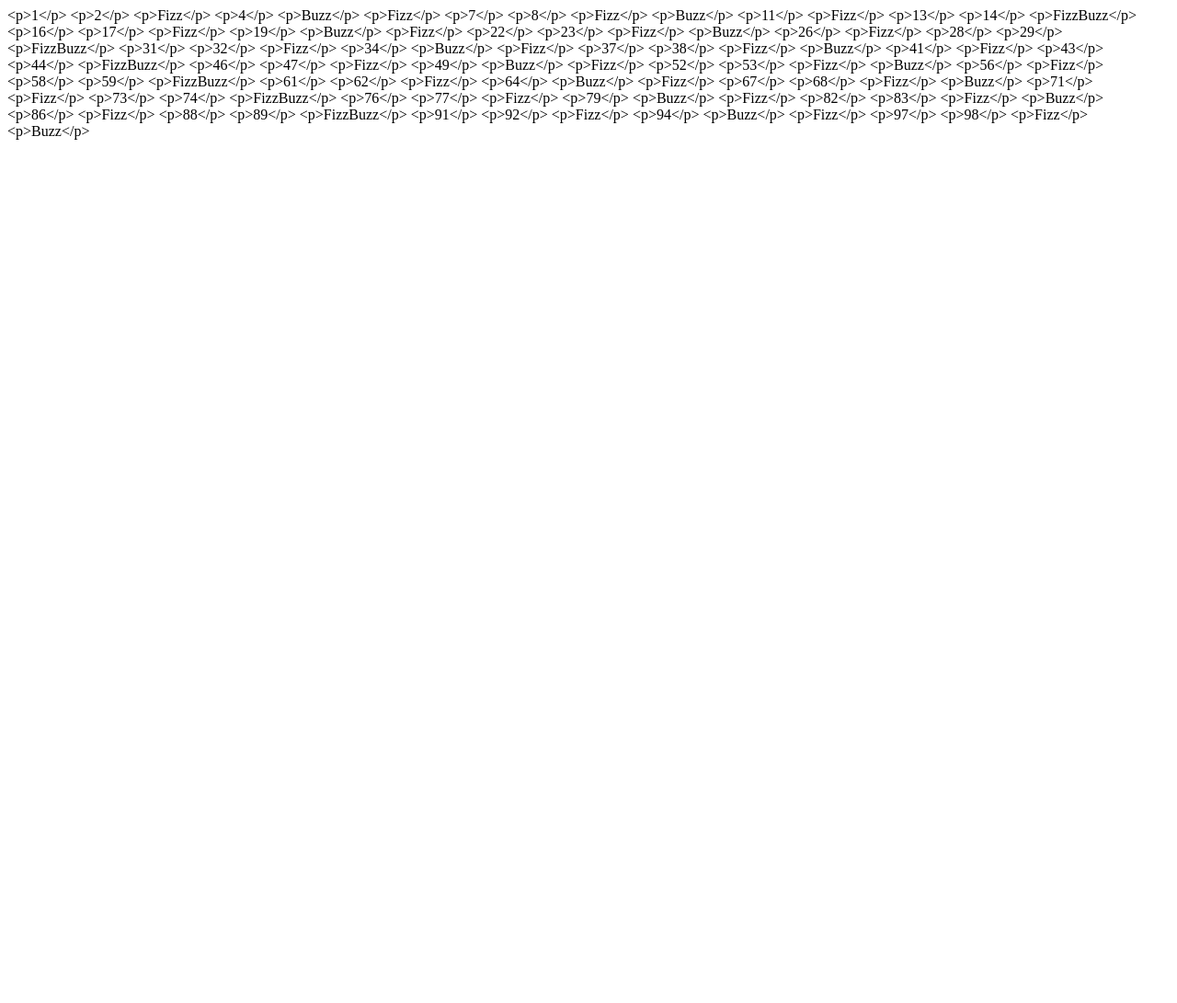
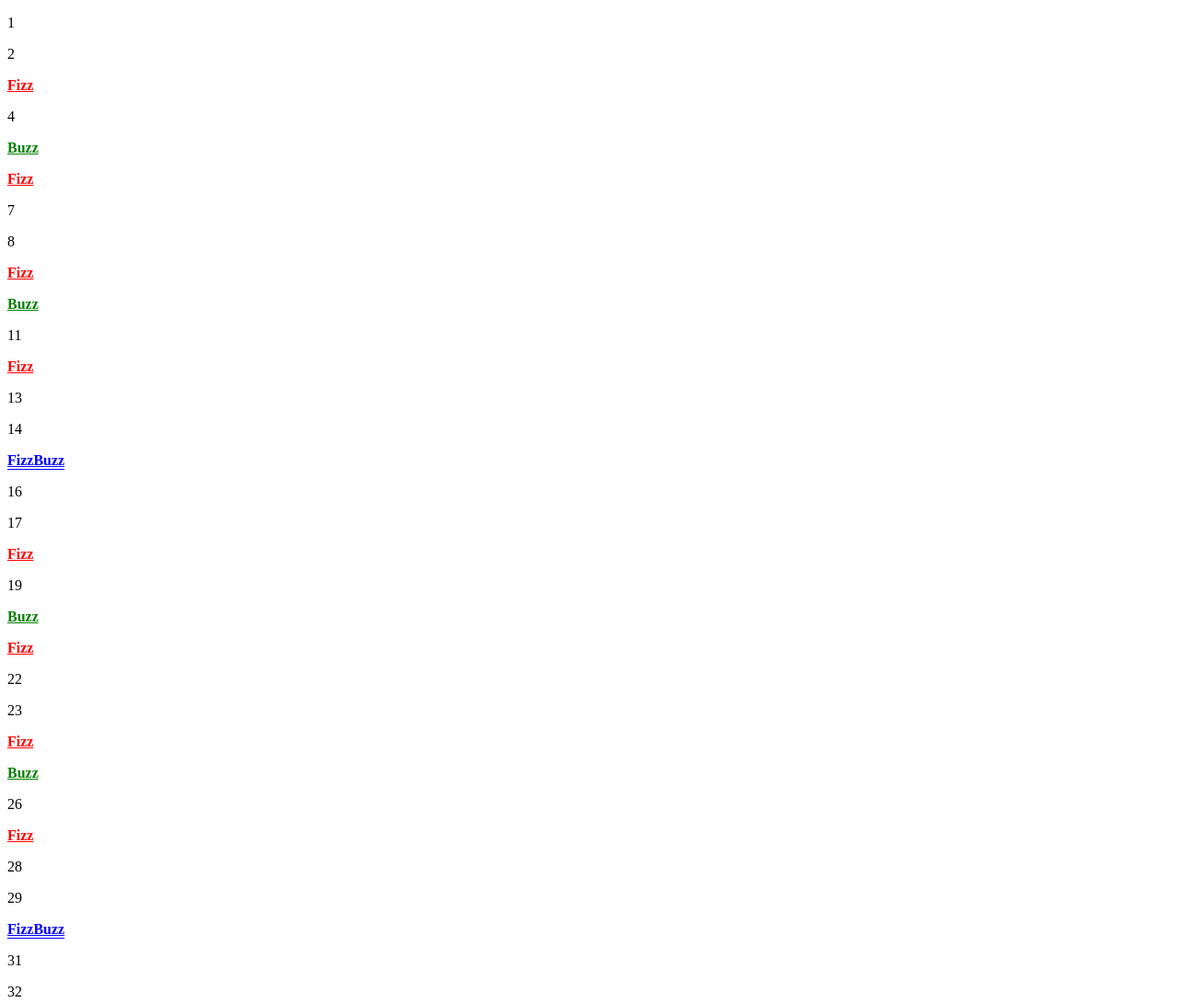
Before and after one commit to AngeloTripodi/js-fizzbuzz, a plain HTML site: page index.html in a window 1280 px wide. Shown: the top 1091 px of the page at 92% size. Before the commit the page ends 800 px from the top, so only its background shows below. Drawn offline with Linux system fonts and the light colour scheme.

Commit message:
Add Bonus 1 and bonus 2

```diff
--- a/css/style.css
+++ b/css/style.css
@@ -0,0 +1,17 @@
+.color-red{
+    color: red;
+    font-weight: bold;
+    text-decoration:underline;
+}
+
+.color-blue{
+    color: blue;
+    font-weight: bold;
+    text-decoration: double underline;
+}
+
+.color-green{
+    color: green;
+    font-weight: bold;
+    text-decoration: underline;
+}
--- a/index.html
+++ b/index.html
@@ -5,9 +5,13 @@
     <meta http-equiv="X-UA-Compatible" content="IE=edge">
     <meta name="viewport" content="width=device-width, initial-scale=1.0">
     <title>FizzBuzz</title>
+    <link rel="stylesheet" href="./css/style.css">
 </head>
 <body>
     <div class="number">
+       <p id="p">
+        ciao
+       </p>
     </div>
 
     <script type="text/javascript" src="./js/script.js"></script>
--- a/js/script.js
+++ b/js/script.js
@@ -1,23 +1,46 @@
+let numberToAppend= '';
+
+
 for( let i=1; i<101; i++)
 {
     let numero = i;
+    if ((i%3===0) && (i%5===0)){
+        numero ='FizzBuzz';
 
-    if ((numero%3===0) && (numero%5===0)){
-        numero='FizzBuzz';
     }
-    else if (numero%3===0) {
+    else if (i%3===0) {
         numero='Fizz'
     }
-    else if(numero%5===0){
+    else if(i%5===0){
         numero='Buzz';
     }
 
     console.log(numero);
 
-    const numberToAppend =`
-    <p>${numero}</p>
-    `;
 
 
-    document.querySelector('.number').append(numberToAppend);
+    if (numero == 'FizzBuzz'){
+        numberToAppend +=`
+        <p class="color-blue">${numero}</p>
+        `;
+    }
+
+    else if(numero == 'Fizz'){
+        numberToAppend +=`
+        <p class="color-red">${numero}</p>
+        `;
+    }
+
+    else if(numero == 'Buzz'){
+        numberToAppend +=`
+        <p class="color-green">${numero}</p>
+        `;
+    }
+    else{
+        numberToAppend +=`
+        <p>${numero}</p>
+        `;
+    }
 }
+
+document.querySelector('.number').innerHTML = numberToAppend;
```
